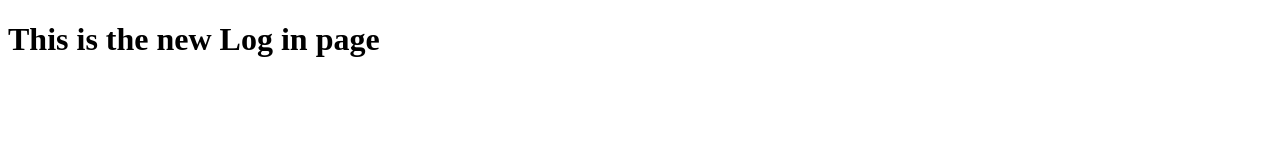
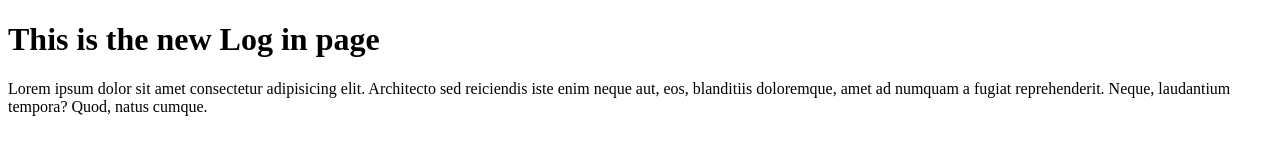
Before and after one commit to Syed-Eftasum/MADG1, a plain HTML site: page login.html in a window 1280 px wide. Drawn offline with Linux system fonts and the light colour scheme.

Commit message:
update in login page

```diff
--- a/login.html
+++ b/login.html
@@ -9,6 +9,7 @@
 <body>
 
     <h1>This is the new Log in page</h1>
+    <p>Lorem ipsum dolor sit amet consectetur adipisicing elit. Architecto sed reiciendis iste enim neque aut, eos, blanditiis doloremque, amet ad numquam a fugiat reprehenderit. Neque, laudantium tempora? Quod, natus cumque.</p>
 
 </body>
 </html>
```
